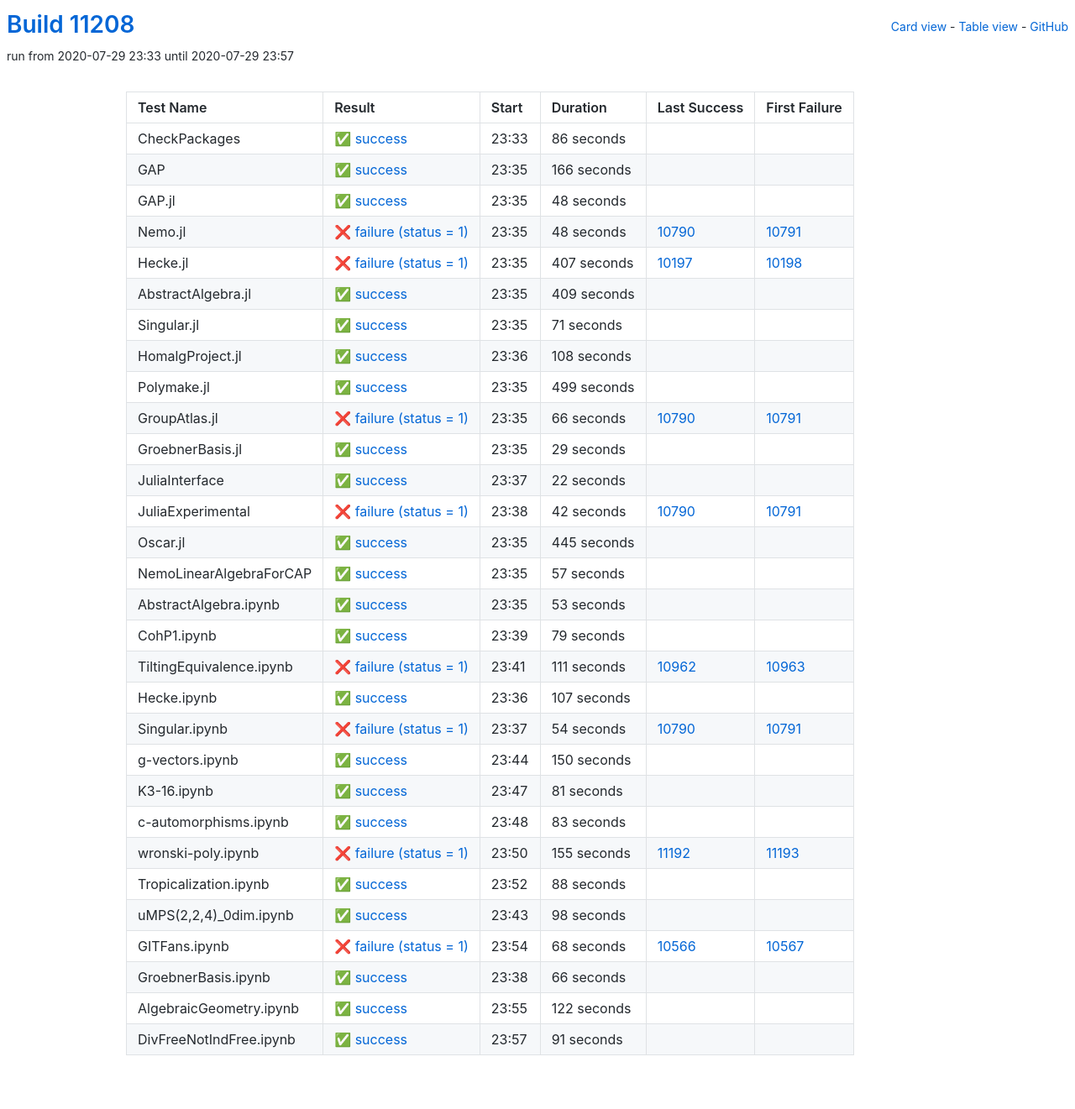
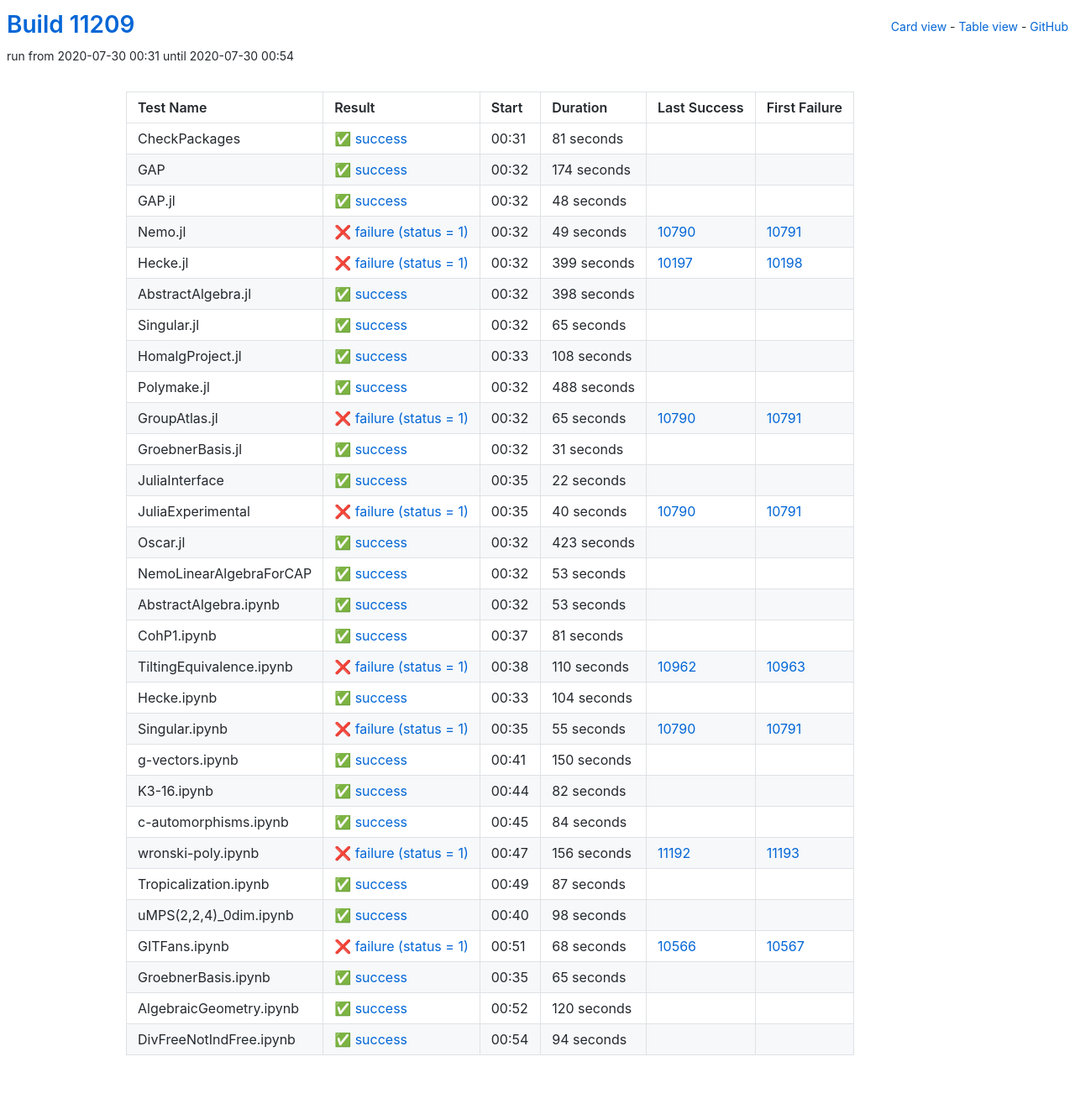
Before and after one commit to oscar-system/oscar-ci-status, a Jekyll site: the page built from table.html, in a window 1280 px wide. Shown: the whole page at 84% size. Built offline with Jekyll 4.4.1, drawn with Linux system fonts in a browser that asks for light colours.

Commit message:
Build #11209

```diff
--- a/_data/ci.yml
+++ b/_data/ci.yml
@@ -1,6 +1,6 @@
 ---
-build: 11208
-build_url: https://oscarci.mathematik.uni-kl.de/job/oscar/11208/
+build: 11209
+build_url: https://oscarci.mathematik.uni-kl.de/job/oscar/11209/
 job: oscar
 organization: oscar-system
 repo: oscar-ci-status
@@ -8,32 +8,32 @@ repourl: https://github.com/oscar-system/oscar-ci-status
 tests:
 - name: CheckPackages
   id: checkpackages
-  log: https://oscarci.mathematik.uni-kl.de/job/oscar/11208/artifact/logs/build-11208/CheckPackages.log
-  start: 2020-07-29 23:33
+  log: https://oscarci.mathematik.uni-kl.de/job/oscar/11209/artifact/logs/build-11209/CheckPackages.log
+  start: 2020-07-30 00:31
   success: true
   exitcode: 0
   status: success
-  duration: 86
+  duration: 81
   last_success: false
   last_success_url:
   first_failure: false
   first_failure_url:
 - name: GAP
   id: gap
-  log: https://oscarci.mathematik.uni-kl.de/job/oscar/11208/artifact/logs/build-11208/GAP.log
-  start: 2020-07-29 23:35
+  log: https://oscarci.mathematik.uni-kl.de/job/oscar/11209/artifact/logs/build-11209/GAP.log
+  start: 2020-07-30 00:32
   success: true
   exitcode: 0
   status: success
-  duration: 166
+  duration: 174
   last_success: false
   last_success_url:
   first_failure: false
   first_failure_url:
 - name: GAP.jl
   id: gap-jl
-  log: https://oscarci.mathematik.uni-kl.de/job/oscar/11208/artifact/logs/build-11208/GAP.jl.log
-  start: 2020-07-29 23:35
+  log: https://oscarci.mathematik.uni-kl.de/job/oscar/11209/artifact/logs/build-11209/GAP.jl.log
+  start: 2020-07-30 00:32
   success: true
   exitcode: 0
   status: success
@@ -44,56 +44,56 @@ tests:
   first_failure_url:
 - name: Nemo.jl
   id: nemo-jl
-  log: https://oscarci.mathematik.uni-kl.de/job/oscar/11208/artifact/logs/build-11208/Nemo.jl.log
-  start: 2020-07-29 23:35
+  log: https://oscarci.mathematik.uni-kl.de/job/oscar/11209/artifact/logs/build-11209/Nemo.jl.log
+  start: 2020-07-30 00:32
   success: false
   exitcode: 1
   status: failure
-  duration: 48
+  duration: 49
   last_success: 10790
   last_success_url: https://oscarci.mathematik.uni-kl.de/job/oscar/10790/
   first_failure: 10791
   first_failure_url: https://oscarci.mathematik.uni-kl.de/job/oscar/10791/
 - name: Hecke.jl
   id: hecke-jl
-  log: https://oscarci.mathematik.uni-kl.de/job/oscar/11208/artifact/logs/build-11208/Hecke.jl.log
-  start: 2020-07-29 23:35
+  log: https://oscarci.mathematik.uni-kl.de/job/oscar/11209/artifact/logs/build-11209/Hecke.jl.log
+  start: 2020-07-30 00:32
   success: false
   exitcode: 1
   status: failure
-  duration: 407
+  duration: 399
   last_success: 10197
   last_success_url: https://oscarci.mathematik.uni-kl.de/job/oscar/10197/
   first_failure: 10198
   first_failure_url: https://oscarci.mathematik.uni-kl.de/job/oscar/10198/
 - name: AbstractAlgebra.jl
   id: abstractalgebra-jl
-  log: https://oscarci.mathematik.uni-kl.de/job/oscar/11208/artifact/logs/build-11208/AbstractAlgebra.jl.log
-  start: 2020-07-29 23:35
+  log: https://oscarci.mathematik.uni-kl.de/job/oscar/11209/artifact/logs/build-11209/AbstractAlgebra.jl.log
+  start: 2020-07-30 00:32
   success: true
   exitcode: 0
   status: success
-  duration: 409
+  duration: 398
   last_success: false
   last_success_url:
   first_failure: false
   first_failure_url:
 - name: Singular.jl
   id: singular-jl
-  log: https://oscarci.mathematik.uni-kl.de/job/oscar/11208/artifact/logs/build-11208/Singular.jl.log
-  start: 2020-07-29 23:35
+  log: https://oscarci.mathematik.uni-kl.de/job/oscar/11209/artifact/logs/build-11209/Singular.jl.log
+  start: 2020-07-30 00:32
   success: true
   exitcode: 0
   status: success
-  duration: 71
+  duration: 65
   last_success: false
   last_success_url:
   first_failure: false
   first_failure_url:
 - name: HomalgProject.jl
   id: homalgproject-jl
-  log: https://oscarci.mathematik.uni-kl.de/job/oscar/11208/artifact/logs/build-11208/HomalgProject.jl.log
-  start: 2020-07-29 23:36
+  log: https://oscarci.mathematik.uni-kl.de/job/oscar/11209/artifact/logs/build-11209/HomalgProject.jl.log
+  start: 2020-07-30 00:33
   success: true
   exitcode: 0
   status: success
@@ -104,44 +104,44 @@ tests:
   first_failure_url:
 - name: Polymake.jl
   id: polymake-jl
-  log: https://oscarci.mathematik.uni-kl.de/job/oscar/11208/artifact/logs/build-11208/Polymake.jl.log
-  start: 2020-07-29 23:35
+  log: https://oscarci.mathematik.uni-kl.de/job/oscar/11209/artifact/logs/build-11209/Polymake.jl.log
+  start: 2020-07-30 00:32
   success: true
   exitcode: 0
   status: success
-  duration: 499
+  duration: 488
   last_success: false
   last_success_url:
   first_failure: false
   first_failure_url:
 - name: GroupAtlas.jl
   id: groupatlas-jl
-  log: https://oscarci.mathematik.uni-kl.de/job/oscar/11208/artifact/logs/build-11208/GroupAtlas.jl.log
-  start: 2020-07-29 23:35
+  log: https://oscarci.mathematik.uni-kl.de/job/oscar/11209/artifact/logs/build-11209/GroupAtlas.jl.log
+  start: 2020-07-30 00:32
   success: false
   exitcode: 1
   status: failure
-  duration: 66
+  duration: 65
   last_success: 10790
   last_success_url: https://oscarci.mathematik.uni-kl.de/job/oscar/10790/
   first_failure: 10791
   first_failure_url: https://oscarci.mathematik.uni-kl.de/job/oscar/10791/
 - name: GroebnerBasis.jl
   id: groebnerbasis-jl
-  log: https://oscarci.mathematik.uni-kl.de/job/oscar/11208/artifact/logs/build-11208/GroebnerBasis.jl.log
-  start: 2020-07-29 23:35
+  log: https://oscarci.mathematik.uni-kl.de/job/oscar/11209/artifact/logs/build-11209/GroebnerBasis.jl.log
+  start: 2020-07-30 00:32
   success: true
   exitcode: 0
   status: success
-  duration: 29
+  duration: 31
   last_success: false
   last_success_url:
   first_failure: false
   first_failure_url:
 - name: JuliaInterface
   id: juliainterface
-  log: https://oscarci.mathematik.uni-kl.de/job/oscar/11208/artifact/logs/build-11208/JuliaInterface.log
-  start: 2020-07-29 23:37
+  log: https://oscarci.mathematik.uni-kl.de/job/oscar/11209/artifact/logs/build-11209/JuliaInterface.log
+  start: 2020-07-30 00:35
   success: true
   exitcode: 0
   status: success
@@ -152,44 +152,44 @@ tests:
   first_failure_url:
 - name: JuliaExperimental
   id: juliaexperimental
-  log: https://oscarci.mathematik.uni-kl.de/job/oscar/11208/artifact/logs/build-11208/JuliaExperimental.log
-  start: 2020-07-29 23:38
+  log: https://oscarci.mathematik.uni-kl.de/job/oscar/11209/artifact/logs/build-11209/JuliaExperimental.log
+  start: 2020-07-30 00:35
   success: false
   exitcode: 1
   status: failure
-  duration: 42
+  duration: 40
   last_success: 10790
   last_success_url: https://oscarci.mathematik.uni-kl.de/job/oscar/10790/
   first_failure: 10791
   first_failure_url: https://oscarci.mathematik.uni-kl.de/job/oscar/10791/
 - name: Oscar.jl
   id: oscar-jl
-  log: https://oscarci.mathematik.uni-kl.de/job/oscar/11208/artifact/logs/build-11208/Oscar.jl.log
-  start: 2020-07-29 23:35
+  log: https://oscarci.mathematik.uni-kl.de/job/oscar/11209/artifact/logs/build-11209/Oscar.jl.log
+  start: 2020-07-30 00:32
   success: true
   exitcode: 0
   status: success
-  duration: 445
+  duration: 423
   last_success: false
   last_success_url:
   first_failure: false
   first_failure_url:
 - name: NemoLinearAlgebraForCAP
   id: nemolinearalgebraforcap
-  log: https://oscarci.mathematik.uni-kl.de/job/oscar/11208/artifact/logs/build-11208/NemoLinearAlgebraForCAP.log
-  start: 2020-07-29 23:35
+  log: https://oscarci.mathematik.uni-kl.de/job/oscar/11209/artifact/logs/build-11209/NemoLinearAlgebraForCAP.log
+  start: 2020-07-30 00:32
   success: true
   exitcode: 0
   status: success
-  duration: 57
+  duration: 53
   last_success: false
   last_success_url:
   first_failure: false
   first_failure_url:
 - name: AbstractAlgebra.ipynb
   id: abstractalgebra-ipynb
-  log: https://oscarci.mathematik.uni-kl.de/job/oscar/11208/artifact/logs/build-11208/AbstractAlgebra.ipynb.log
-  start: 2020-07-29 23:35
+  log: https://oscarci.mathematik.uni-kl.de/job/oscar/11209/artifact/logs/build-11209/AbstractAlgebra.ipynb.log
+  start: 2020-07-30 00:32
   success: true
   exitcode: 0
   status: success
@@ -200,56 +200,56 @@ tests:
   first_failure_url:
 - name: CohP1.ipynb
   id: cohp1-ipynb
-  log: https://oscarci.mathematik.uni-kl.de/job/oscar/11208/artifact/logs/build-11208/CohP1.ipynb.log
-  start: 2020-07-29 23:39
+  log: https://oscarci.mathematik.uni-kl.de/job/oscar/11209/artifact/logs/build-11209/CohP1.ipynb.log
+  start: 2020-07-30 00:37
   success: true
   exitcode: 0
   status: success
-  duration: 79
+  duration: 81
   last_success: false
   last_success_url:
   first_failure: false
   first_failure_url:
 - name: TiltingEquivalence.ipynb
   id: tiltingequivalence-ipynb
-  log: https://oscarci.mathematik.uni-kl.de/job/oscar/11208/artifact/logs/build-11208/TiltingEquivalence.ipynb.log
-  start: 2020-07-29 23:41
+  log: https://oscarci.mathematik.uni-kl.de/job/oscar/11209/artifact/logs/build-11209/TiltingEquivalence.ipynb.log
+  start: 2020-07-30 00:38
   success: false
   exitcode: 1
   status: failure
-  duration: 111
+  duration: 110
   last_success: 10962
   last_success_url: https://oscarci.mathematik.uni-kl.de/job/oscar/10962/
   first_failure: 10963
   first_failure_url: https://oscarci.mathematik.uni-kl.de/job/oscar/10963/
 - name: Hecke.ipynb
   id: hecke-ipynb
-  log: https://oscarci.mathematik.uni-kl.de/job/oscar/11208/artifact/logs/build-11208/Hecke.ipynb.log
-  start: 2020-07-29 23:36
+  log: https://oscarci.mathematik.uni-kl.de/job/oscar/11209/artifact/logs/build-11209/Hecke.ipynb.log
+  start: 2020-07-30 00:33
   success: true
   exitcode: 0
   status: success
-  duration: 107
+  duration: 104
   last_success: false
   last_success_url:
   first_failure: false
   first_failure_url:
 - name: Singular.ipynb
   id: singular-ipynb
-  log: https://oscarci.mathematik.uni-kl.de/job/oscar/11208/artifact/logs/build-11208/Singular.ipynb.log
-  start: 2020-07-29 23:37
+  log: https://oscarci.mathematik.uni-kl.de/job/oscar/11209/artifact/logs/build-11209/Singular.ipynb.log
+  start: 2020-07-30 00:35
   success: false
   exitcode: 1
   status: failure
-  duration: 54
+  duration: 55
   last_success: 10790
   last_success_url: https://oscarci.mathematik.uni-kl.de/job/oscar/10790/
   first_failure: 10791
   first_failure_url: https://oscarci.mathematik.uni-kl.de/job/oscar/10791/
 - name: g-vectors.ipynb
   id: g-vectors-ipynb
-  log: https://oscarci.mathematik.uni-kl.de/job/oscar/11208/artifact/logs/build-11208/g-vectors.ipynb.log
-  start: 2020-07-29 23:44
+  log: https://oscarci.mathematik.uni-kl.de/job/oscar/11209/artifact/logs/build-11209/g-vectors.ipynb.log
+  start: 2020-07-30 00:41
   success: true
   exitcode: 0
   status: success
@@ -260,56 +260,56 @@ tests:
   first_failure_url:
 - name: K3-16.ipynb
   id: k3-16-ipynb
-  log: https://oscarci.mathematik.uni-kl.de/job/oscar/11208/artifact/logs/build-11208/K3-16.ipynb.log
-  start: 2020-07-29 23:47
+  log: https://oscarci.mathematik.uni-kl.de/job/oscar/11209/artifact/logs/build-11209/K3-16.ipynb.log
+  start: 2020-07-30 00:44
   success: true
   exitcode: 0
   status: success
-  duration: 81
+  duration: 82
   last_success: false
   last_success_url:
   first_failure: false
   first_failure_url:
 - name: c-automorphisms.ipynb
   id: c-automorphisms-ipynb
-  log: https://oscarci.mathematik.uni-kl.de/job/oscar/11208/artifact/logs/build-11208/c-automorphisms.ipynb.log
-  start: 2020-07-29 23:48
+  log: https://oscarci.mathematik.uni-kl.de/job/oscar/11209/artifact/logs/build-11209/c-automorphisms.ipynb.log
+  start: 2020-07-30 00:45
   success: true
   exitcode: 0
   status: success
-  duration: 83
+  duration: 84
   last_success: false
   last_success_url:
   first_failure: false
   first_failure_url:
 - name: wronski-poly.ipynb
   id: wronski-poly-ipynb
-  log: https://oscarci.mathematik.uni-kl.de/job/oscar/11208/artifact/logs/build-11208/wronski-poly.ipynb.log
-  start: 2020-07-29 23:50
+  log: https://oscarci.mathematik.uni-kl.de/job/oscar/11209/artifact/logs/build-11209/wronski-poly.ipynb.log
+  start: 2020-07-30 00:47
   success: false
   exitcode: 1
   status: failure
-  duration: 155
+  duration: 156
   last_success: 11192
   last_success_url: https://oscarci.mathematik.uni-kl.de/job/oscar/11192/
   first_failure: 11193
   first_failure_url: https://oscarci.mathematik.uni-kl.de/job/oscar/11193/
 - name: Tropicalization.ipynb
   id: tropicalization-ipynb
-  log: https://oscarci.mathematik.uni-kl.de/job/oscar/11208/artifact/logs/build-11208/Tropicalization.ipynb.log
-  start: 2020-07-29 23:52
+  log: https://oscarci.mathematik.uni-kl.de/job/oscar/11209/artifact/logs/build-11209/Tropicalization.ipynb.log
+  start: 2020-07-30 00:49
   success: true
   exitcode: 0
   status: success
-  duration: 88
+  duration: 87
   last_success: false
   last_success_url:
   first_failure: false
   first_failure_url:
 - name: uMPS(2,2,4)_0dim.ipynb
   id: umps-2-2-4-0dim-ipynb
-  log: https://oscarci.mathematik.uni-kl.de/job/oscar/11208/artifact/logs/build-11208/uMPS-2-2-4-_0dim.ipynb.log
-  start: 2020-07-29 23:43
+  log: https://oscarci.mathematik.uni-kl.de/job/oscar/11209/artifact/logs/build-11209/uMPS-2-2-4-_0dim.ipynb.log
+  start: 2020-07-30 00:40
   success: true
   exitcode: 0
   status: success
@@ -320,8 +320,8 @@ tests:
   first_failure_url:
 - name: GITFans.ipynb
   id: gitfans-ipynb
-  log: https://oscarci.mathematik.uni-kl.de/job/oscar/11208/artifact/logs/build-11208/GITFans.ipynb.log
-  start: 2020-07-29 23:54
+  log: https://oscarci.mathematik.uni-kl.de/job/oscar/11209/artifact/logs/build-11209/GITFans.ipynb.log
+  start: 2020-07-30 00:51
   success: false
   exitcode: 1
   status: failure
@@ -332,36 +332,36 @@ tests:
   first_failure_url: https://oscarci.mathematik.uni-kl.de/job/oscar/10567/
 - name: GroebnerBasis.ipynb
   id: groebnerbasis-ipynb
-  log: https://oscarci.mathematik.uni-kl.de/job/oscar/11208/artifact/logs/build-11208/GroebnerBasis.ipynb.log
-  start: 2020-07-29 23:38
+  log: https://oscarci.mathematik.uni-kl.de/job/oscar/11209/artifact/logs/build-11209/GroebnerBasis.ipynb.log
+  start: 2020-07-30 00:35
   success: true
   exitcode: 0
   status: success
-  duration: 66
+  duration: 65
   last_success: false
   last_success_url:
   first_failure: false
   first_failure_url:
 - name: AlgebraicGeometry.ipynb
   id: algebraicgeometry-ipynb
-  log: https://oscarci.mathematik.uni-kl.de/job/oscar/11208/artifact/logs/build-11208/AlgebraicGeometry.ipynb.log
-  start: 2020-07-29 23:55
+  log: https://oscarci.mathematik.uni-kl.de/job/oscar/11209/artifact/logs/build-11209/AlgebraicGeometry.ipynb.log
+  start: 2020-07-30 00:52
   success: true
   exitcode: 0
   status: success
-  duration: 122
+  duration: 120
   last_success: false
   last_success_url:
   first_failure: false
   first_failure_url:
 - name: DivFreeNotIndFree.ipynb
   id: divfreenotindfree-ipynb
-  log: https://oscarci.mathematik.uni-kl.de/job/oscar/11208/artifact/logs/build-11208/DivFreeNotIndFree.ipynb.log
-  start: 2020-07-29 23:57
+  log: https://oscarci.mathematik.uni-kl.de/job/oscar/11209/artifact/logs/build-11209/DivFreeNotIndFree.ipynb.log
+  start: 2020-07-30 00:54
   success: true
   exitcode: 0
   status: success
-  duration: 91
+  duration: 94
   last_success: false
   last_success_url:
   first_failure: false
```
Also changed, not shown: README.md.
